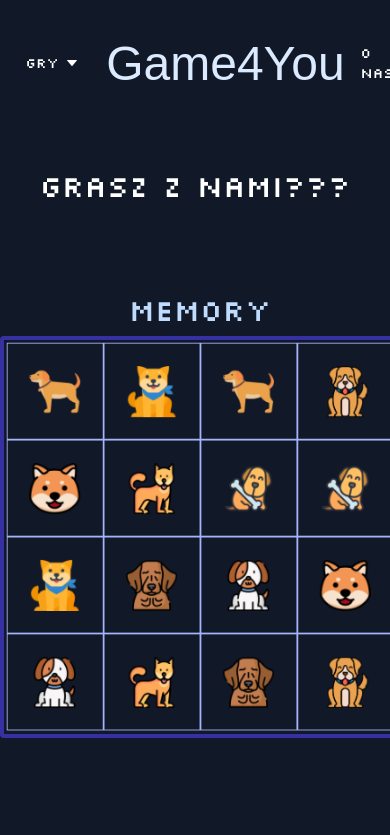
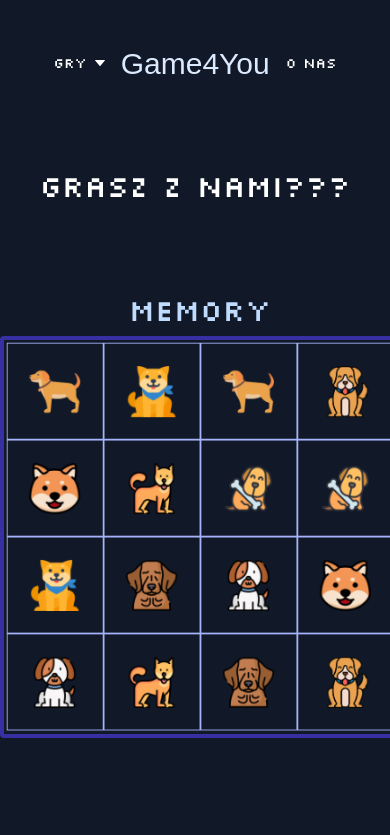
Before and after one commit to DominoxB/Game4You, a Vue app: page / in a window 390 px wide. Shown: the top 835 px of the page. Built offline with nearby package versions, Linux system fonts and the light colour scheme; a web font is replaced by a local one; what tailwindcss-animated would draw is missing.

Commit message:
feat: add rwd classes to navbar

```diff
--- a/src/components/atoms/Dropdown.vue
+++ b/src/components/atoms/Dropdown.vue
@@ -1,6 +1,6 @@
 <template>
   <div ref="dropdown">
-    <div class="flex py-2 border-b-2 justify-center w-[110px] border-solid border-transparent hover:border-b-pink-900"
+    <div class="flex py-2 border-b-2 justify-center md:w-[110px] border-solid border-transparent hover:border-b-pink-900"
       @click="isOpen = !isOpen">
       <span>{{ title }}</span>
       <svg viewBox="0 0 1030 638" width="10" class="flex ml-2">
@@ -10,7 +10,7 @@
     </div>
     <div v-if="isOpen" class="absolute bg-gray-800 rounded-b-2xl text-center font-sans">
       <div v-for="(item, i) in items" :key="i"
-        class="p-2 border-b-2 border-solid border-transparent font-roboto uppercase text-sm hover:bg-gray-700 hover:last:rounded-b-2xl hover:border-b-pink-900">
+        class="p-2 border-b-2 border-solid border-transparent font-roboto uppercase text-xs md:text-sm hover:bg-gray-700 hover:last:rounded-b-2xl hover:border-b-pink-900">
         <router-link :to="item.url">
           <span @click="isOpen = !isOpen">{{ item.title }}</span>
         </router-link>
--- a/src/components/atoms/HomeLogo.vue
+++ b/src/components/atoms/HomeLogo.vue
@@ -1,6 +1,6 @@
 <template>
   <div>
-    <span class="text-5xl pr-4 md:text-6xl text-blue-100 font-rubik">Game4You</span>
+    <span class="text-3xl sm:text-5xl md:text-6xl text-blue-100 font-rubik">Game4You</span>
   </div>
 </template>
 
--- a/src/components/molecules/NavbarMenu.vue
+++ b/src/components/molecules/NavbarMenu.vue
@@ -1,6 +1,6 @@
 <template>
   <div class="flex justify-center items-center h-32 text-white text-sm md:text-lg">
-    <div class="flex cursor-pointer uppercase font-silk">
+    <div class="flex cursor-pointer uppercase font-silk mr-4 md:mr-0">
       <Dropdown title="Gry" :items="games" />
     </div>
     <router-link to="/">
@@ -8,7 +8,7 @@
     </router-link>
     <router-link to="/AboutUs">
       <div class="flex text-md cursor-pointer uppercase font-silk">
-        <span class="border-b-2 py-2 border-solid border-transparent hover:border-b-pink-900">O
+        <span class="border-b-2 py-2 ml-4 border-solid border-transparent hover:border-b-pink-900">O
           nas</span>
       </div>
     </router-link>
@@ -30,7 +30,7 @@ export default defineComponent({
     const games = [
       {
         id: 1,
-        title: 'Gra Memory',
+        title: 'Memory',
         url: '/MemoryGame'
       },
       {
```
